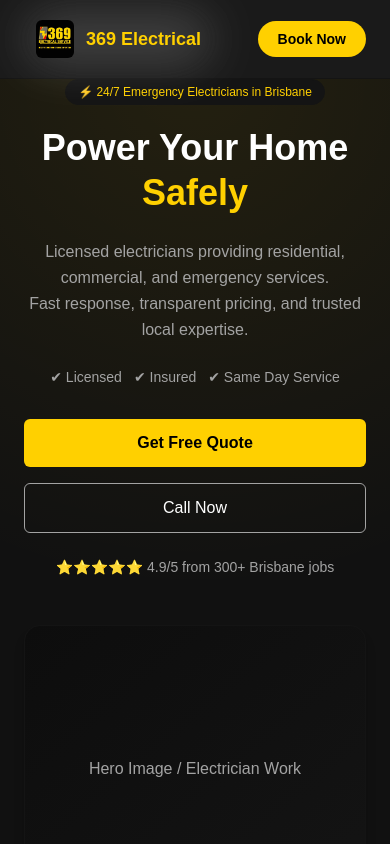
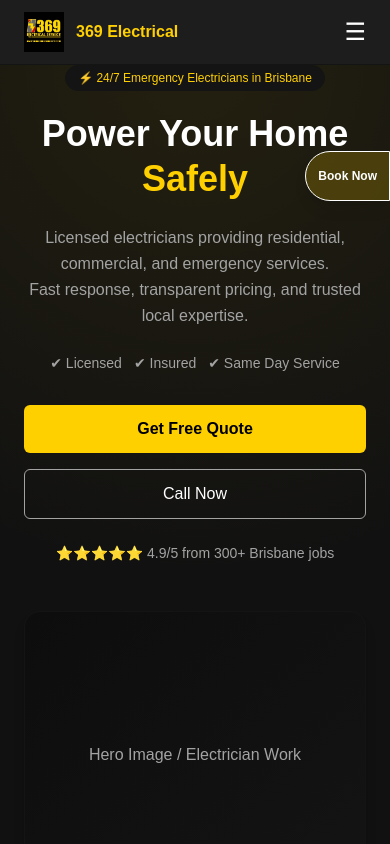
Before and after one commit to JiaxuanWang99/369-electrical, a Next.js app: page / in a window 390 px wide. Shown: the top 844 px of the page. Built offline with nearby package versions, Linux system fonts and the light colour scheme.

Commit message:
update nav bar tablet version

```diff
--- a/app/components/Navbar.tsx
+++ b/app/components/Navbar.tsx
@@ -1,81 +1,89 @@
 "use client"
 
+import { useState } from "react"
 import Link from "next/link"
 import Image from "next/image"
 
 export default function Navbar() {
+  const [open, setOpen] = useState(false)
+
   return (
-    <header className="sticky top-0 z-50 bg-brand-black/96 backdrop-blur-md border-b border-brand-mid">
+    <header className="sticky top-0 z-50 bg-brand-black/95 backdrop-blur-md border-b border-brand-mid">
 
       <div className="max-w-6xl mx-auto px-6 py-3 flex justify-between items-center">
 
-        {/* LEFT: logo + brand */}
-        <Link href="/" className="relative flex items-center gap-3 px-3 py-2">
-
-            {/* glow background */}
-            <div className="
-                absolute inset-0
-                bg-white/25
-                blur-xl
-                rounded-full
-                opacity-70
-            " />
-
-            {/* content */}
-            <div className="relative flex items-center gap-3">
-
-                <Image
-                src="/logo.jpg"
-                alt="369 Electrical Logo"
-                width={38}
-                height={38}
-                className="rounded-md object-cover"
-                />
-
-                <span className="text-brand-yellow font-bold text-lg">
+        {/* LOGO */}
+        <Link href="/" className="flex items-center gap-3">
+          <Image src="/logo.jpg" alt="logo" width={40} height={40} />
+          <span className="text-brand-yellow font-bold">
             369 Electrical
           </span>
-
-            </div>
-
         </Link>
 
-        {/* links */}
-        <nav className="hidden md:flex gap-8 text-text-secondary text-md font-bold">
-
-          <Link href="/" className="hover:text-brand-yellow transition">
-            Home
-          </Link>
-
-          <Link href="/servicesE" className="hover:text-brand-yellow transition">
-            Services
-          </Link>
-
-          <Link href="/about" className="hover:text-brand-yellow transition">
-            About
-          </Link>
-
-          <Link href="/contact" className="hover:text-brand-yellow transition">
-            Contact
-          </Link>
-
+        {/* DESKTOP MENU */}
+        <nav className="hidden md:flex gap-8 text-white/70 font-bold">
+          <Link href="/">Home</Link>
+          <Link href="/servicesE">Services</Link>
+          <Link href="/about">About</Link>
+          <Link href="/contact">Contact</Link>
         </nav>
 
         {/* CTA */}
         <Link
             href="/contact"
             className="
+                hidden md:block
                 bg-brand-yellow text-black
                 px-5 py-2 rounded-full
                 text-sm font-semibold
-            hover:shadow-[0_0_15px_rgba(255,208,0,0.4)]
-            transition
             "
             >
             Book Now
             </Link>
 
+            {/* MOBILE FLOAT CTA */}
+            <Link
+                href="/contact"
+                className="
+                    md:hidden
+                    fixed right-0 top-44 -translate-y-1/2
+                    z-50
+
+                    px-3 py-4
+                    rounded-l-full
+                    text-xs font-bold
+
+                    text-white
+
+                    bg-brand-yellow/20
+                    backdrop-blur-md
+                    border border-white
+
+                    shadow-lg
+                "
+                >
+                Book Now
+            </Link>
+
+        {/* MOBILE MENU BUTTON */}
+        <button
+          onClick={() => setOpen(!open)}
+          className="md:hidden text-white text-2xl"
+        >
+          ☰
+        </button>
+
       </div>
+
+      {/* MOBILE DROPDOWN */}
+     {open && (
+        <div className="md:hidden px-6 pb-4 space-y-3 text-white/80 flex flex-col">
+            <Link href="/" onClick={() => setOpen(false)}>Home</Link>
+            <Link href="/servicesE" onClick={() => setOpen(false)}>Services</Link>
+            <Link href="/about" onClick={() => setOpen(false)}>About</Link>
+            <Link href="/contact" onClick={() => setOpen(false)}>Contact</Link>
+        </div>
+    )}
 
     </header>
   )
```
Lines whose indentation alone changed are shown as unchanged.
